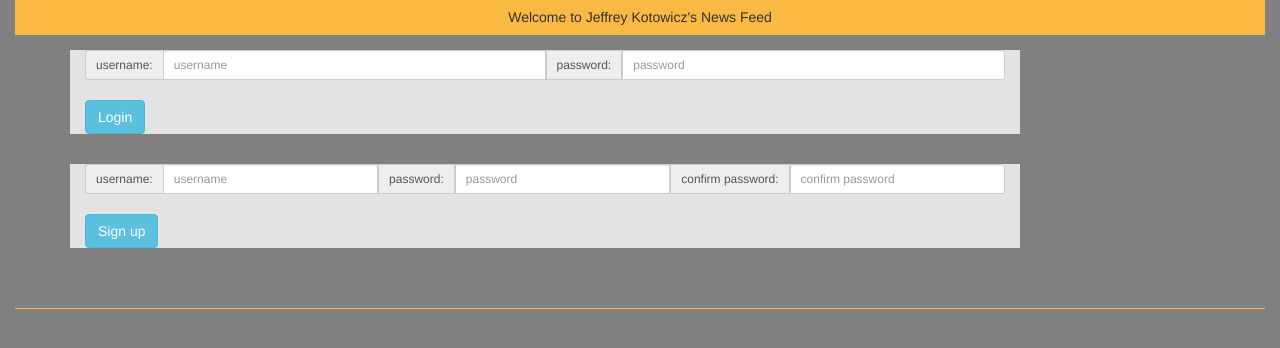
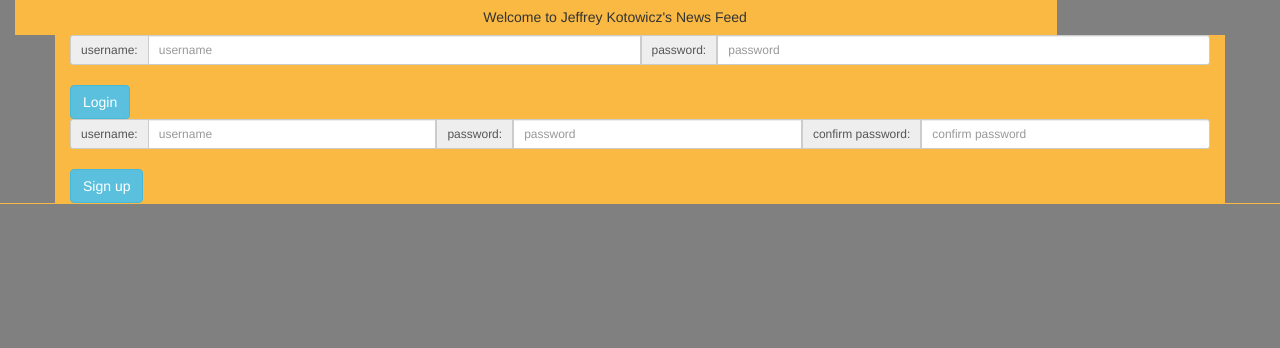
Before and after one commit to JKotowicz/SWEN-344-Assignments, a PHP site: page /home.html in a window 1280 px wide. Shown: the top 348 px of the page. Run offline with PHP 8.4, Linux system fonts and the light colour scheme; some libraries are stand-ins or nearby versions.

Commit message:
adjusting styling

```diff
--- a/feed/home.html
+++ b/feed/home.html
@@ -23,7 +23,7 @@
 <body>
 <!-- Page Header -->
 <div class="container-fluid">
-	<div id="header-container" class="col-md-12 col-sm-10">
+	<div id="header-container" class="col-md-14 col-sm-10">
       	<div class="container text-center">
         	<h5>Welcome to Jeffrey Kotowicz's News Feed</h5>
       	</div>
@@ -33,7 +33,7 @@
 <div class="container">
     <!-- Login/Signup Containers -->
 	<div class="row justify-content-md-center">
-      	<div id="login-container" class="col-sm-6 col-md-10 justify-content-md-center">
+      	<div id="login-container" class="col-sm-6 col-md-12 justify-content-md-center">
           	<form id="login-form" method="POST">
           		<div class="input-group input-group-sm">
 		            <span class="input-group-addon" id="username-addon">username:</span>
@@ -48,7 +48,7 @@
         </div>
 	</div>
 	<div class="row justify-content-md-center">
-        <div id="signup-container" class="col-sm-6 col-md-10 justify-content-md-center">
+        <div id="signup-container" class="col-sm-6 col-md-12 justify-content-md-center">
 	        <form id="signup-form" method="POST">
 	        	<div class="input-group input-group-sm">
 		            <span class="input-group-addon" id="username-addon">username:</span>
--- a/feed/homeStyle.css
+++ b/feed/homeStyle.css
@@ -1,5 +1,5 @@
 .row {
-     padding: 15px;
+
 }
 
 .row-height {
@@ -8,7 +8,8 @@
     padding-top: 2%;
 }
 
-.col-md-10,.col-sm-6 {
+.col-md-12,.col-sm-6 {
+	padding: 15px
     background-color: #e3e3e3;
 }
 
```
